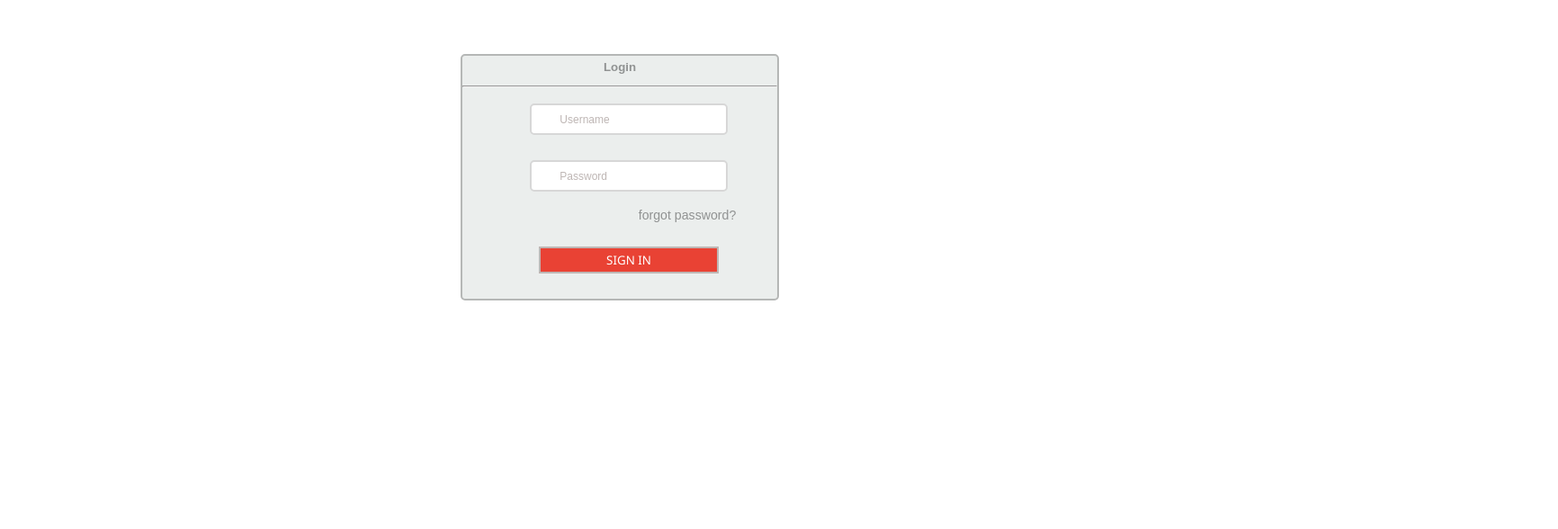
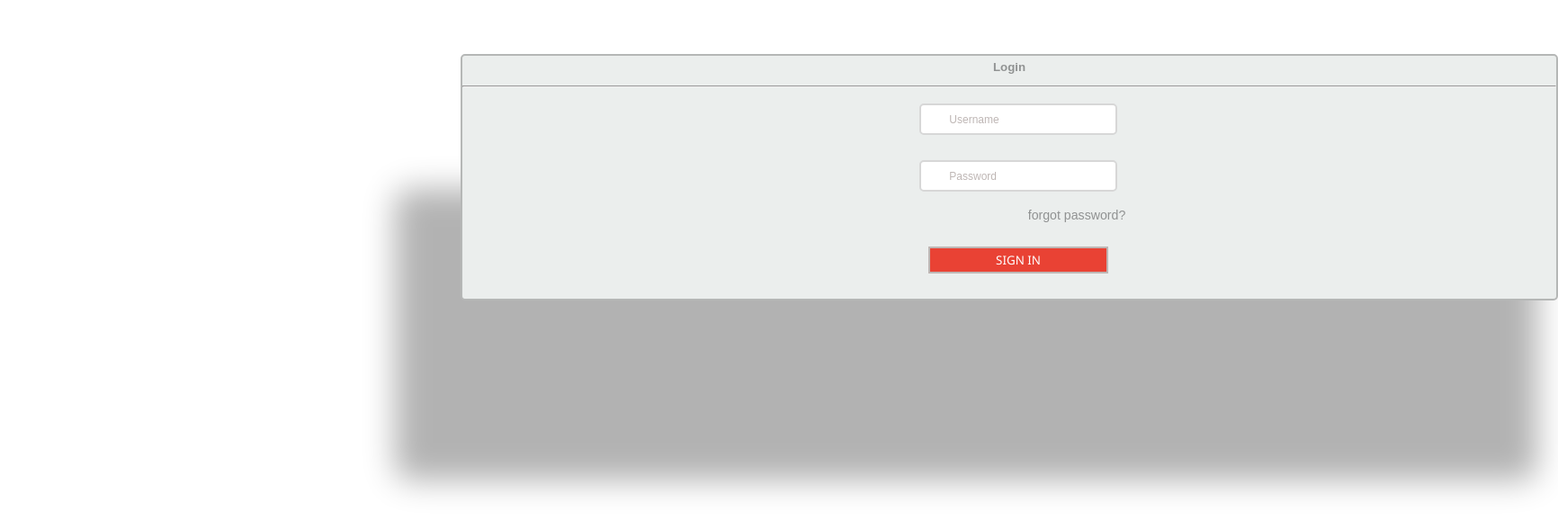
Before and after one commit to anjani-priya/Anjani, a plain HTML site: page login.html in a window 1280 px wide. Shown: the part 204-792 px from the top of the page at 90% size, 1732 px wide, since content can reach past the window. Drawn offline with Linux system fonts and the light colour scheme.

Commit message:
Update login.html

```diff
--- a/login.html
+++ b/login.html
@@ -18,7 +18,8 @@
                 border-color:#b5b7b6;
                 color: #909292;
                 font-family:sans-serif;
-                box-shadow: 0 0px 0px 0px;
+               box-shadow:-48px 175px 35px 25px rgba(0,0,0,0.3);
+               width:95%;
 
             }
             .input-place-holder{
```
